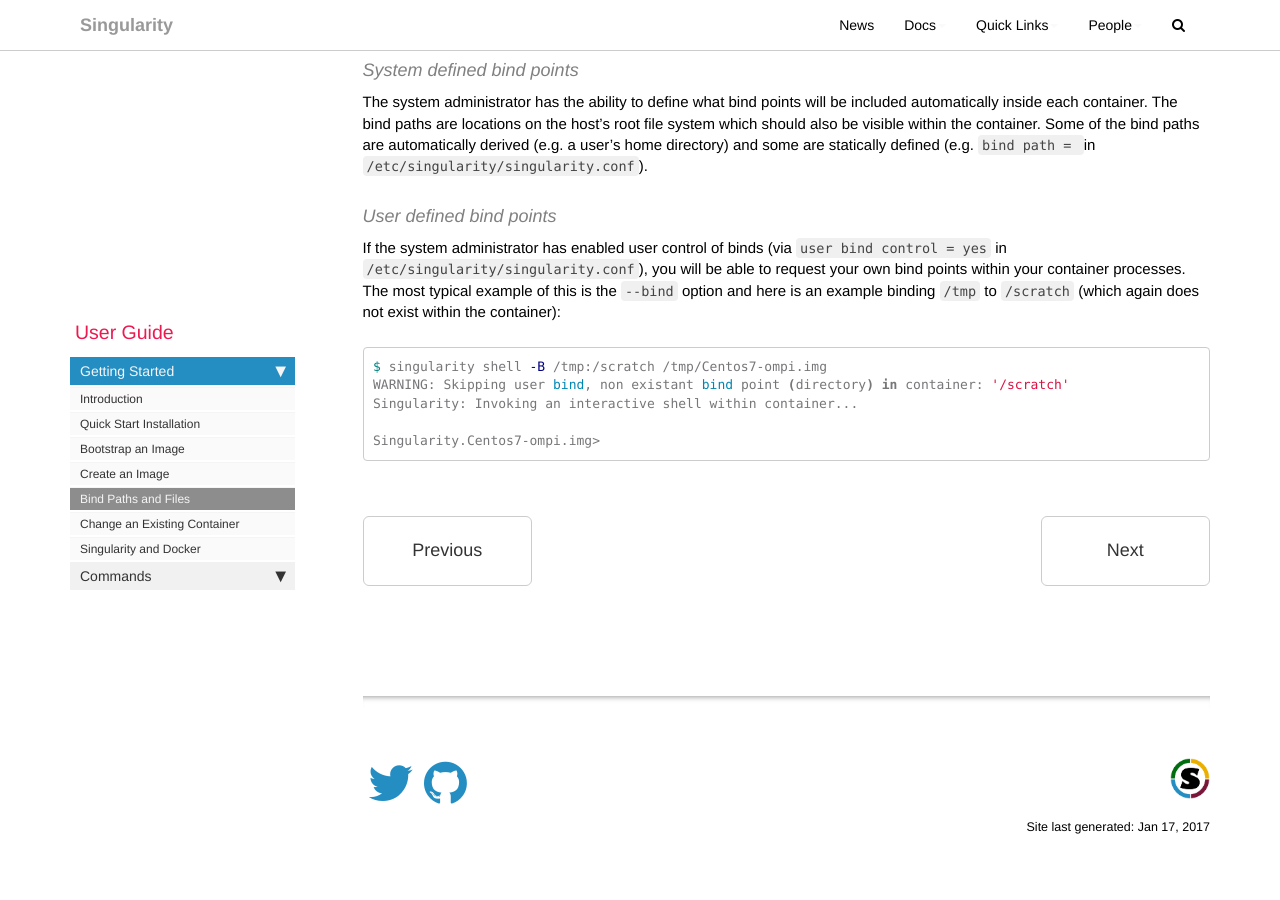
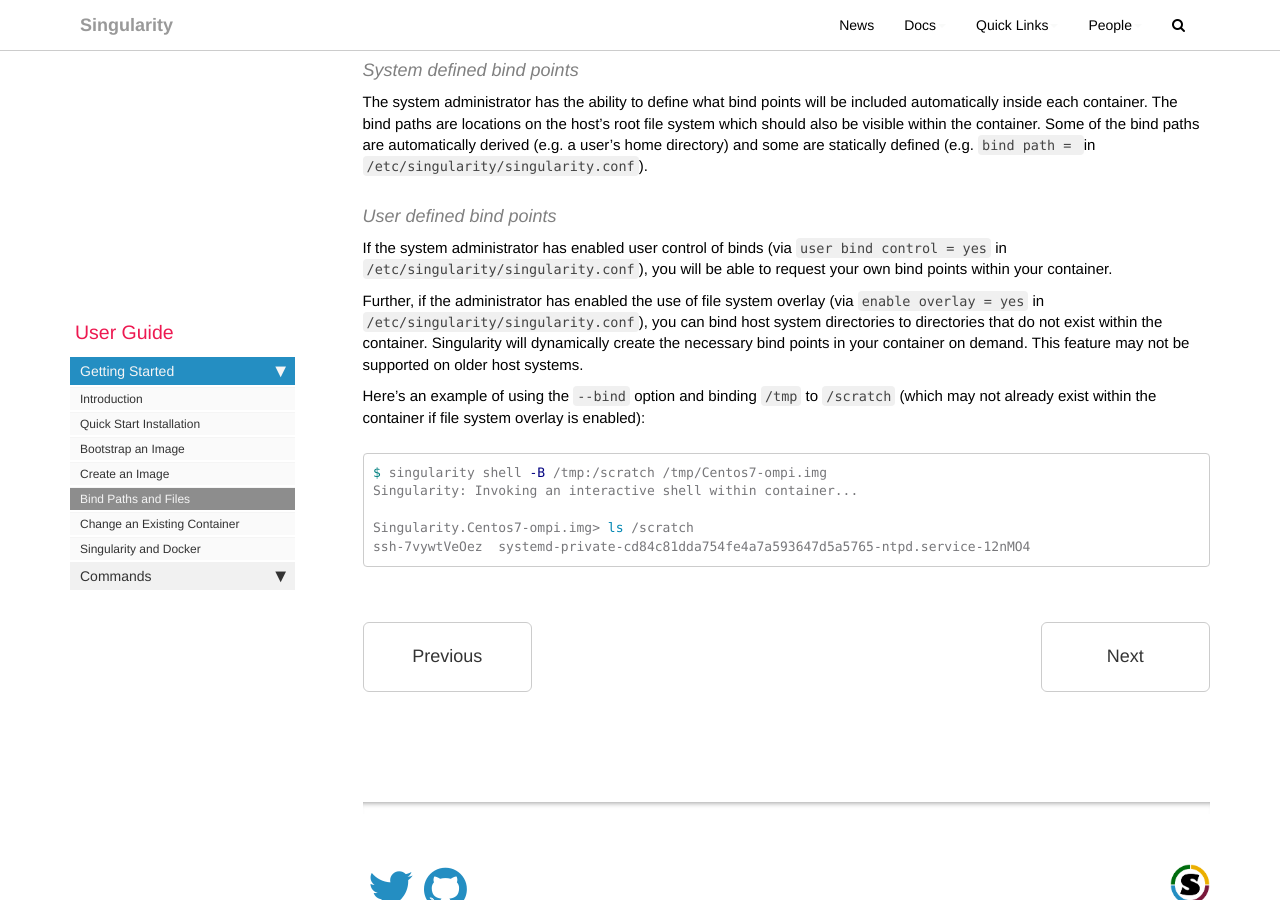
Before and after one commit to singularityware/singularityware.github.io, a Jekyll site: the page built from pages/docs/user-docs/docs-bind-paths.md, in a window 1280 px wide and 900 px high, scrolled down 1004 px. Built offline with Jekyll 4.4.1, drawn with Linux system fonts in a browser that asks for light colours; nearby versions of some CDN libraries; comment, search, counter and statistics services are not loaded.

Commit message:
clarified user binding (hopefully) (#48)
* clarified user binding

* realized that some of my clarification was obfuscation and tried again

* modified the example for successful binding

````diff
--- a/pages/docs/user-docs/docs-bind-paths.md
+++ b/pages/docs/user-docs/docs-bind-paths.md
@@ -38,12 +38,16 @@
 
 
 #### User defined bind points
-If the system administrator has enabled user control of binds (via `user bind control = yes` in `/etc/singularity/singularity.conf`), you will be able to request your own bind points within your container processes. The most typical example of this is the `--bind` option and here is an example binding `/tmp` to `/scratch` (which again does not exist within the container):
+If the system administrator has enabled user control of binds (via `user bind control = yes` in `/etc/singularity/singularity.conf`), you will be able to request your own bind points within your container.
+
+Further, if the administrator has enabled the use of file system overlay (via `enable overlay = yes` in `/etc/singularity/singularity.conf`), you can bind host system directories to directories that do not exist within the container.  Singularity will dynamically create the necessary bind points in your container on demand.  This feature may not be supported on older host systems.
+
+Here's an example of using the `--bind` option and binding `/tmp` to `/scratch` (which may not already exist within the container if file system overlay is enabled):
 
 ```bash
 $ singularity shell -B /tmp:/scratch /tmp/Centos7-ompi.img
-WARNING: Skipping user bind, non existant bind point (directory) in container: '/scratch'
 Singularity: Invoking an interactive shell within container...
 
-Singularity.Centos7-ompi.img>
+Singularity.Centos7-ompi.img> ls /scratch
+ssh-7vywtVeOez  systemd-private-cd84c81dda754fe4a7a593647d5a5765-ntpd.service-12nMO4
 ```
````
Also changed, not shown: pages/docs/admin-docs/advanced-config.md (+1 -1 lines).
